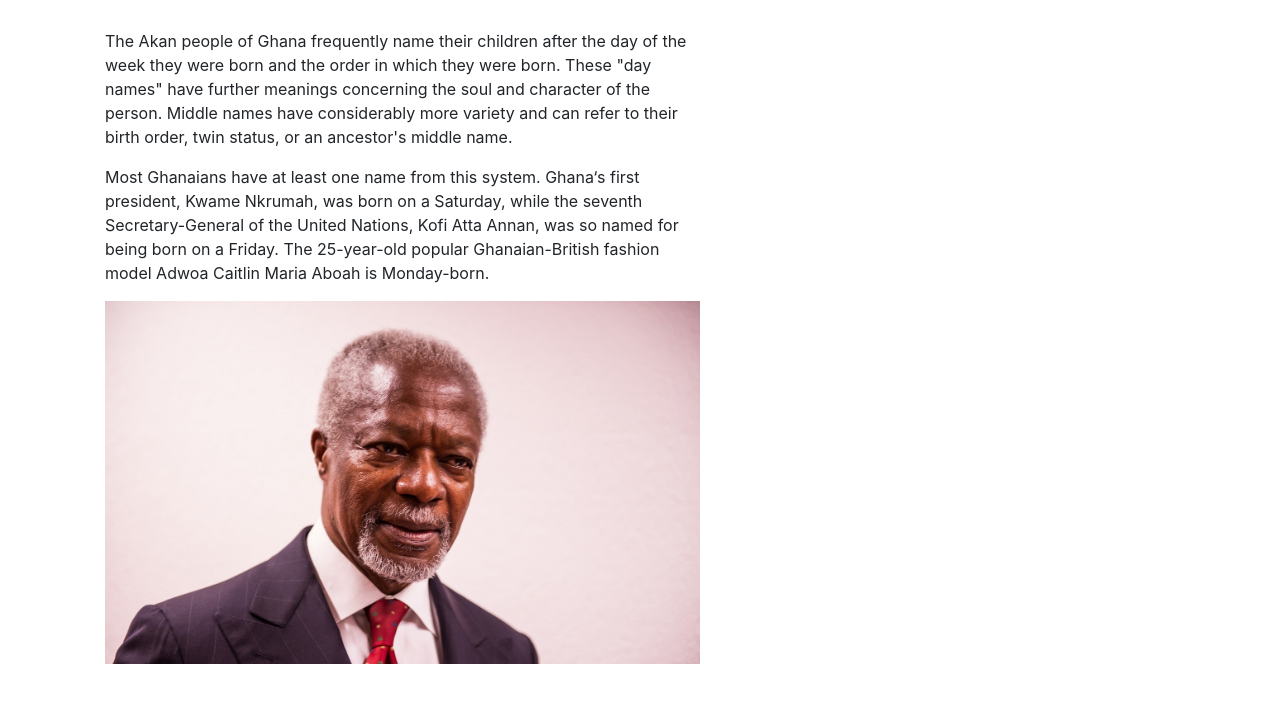
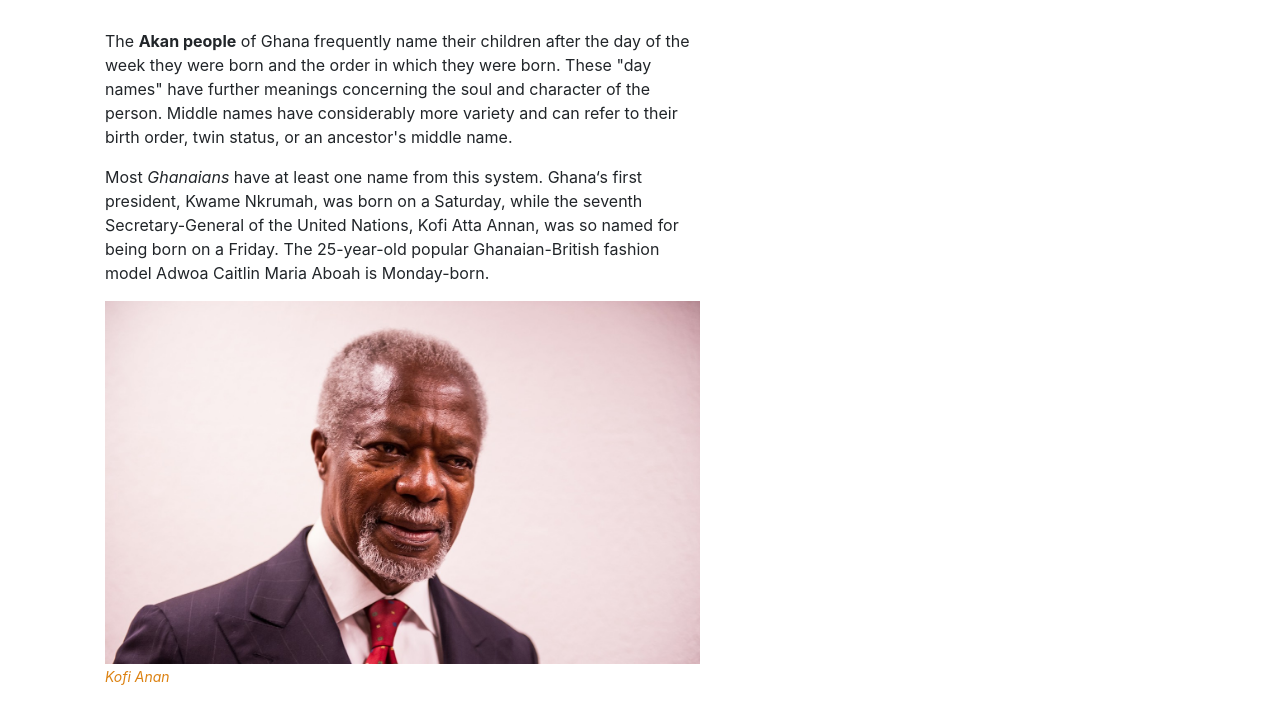
Before and after one commit to ngetichnicholas/Akan-Names, a plain HTML site: page index.html in a window 1280 px wide. Shown: the part 259-967 px from the top of the page. Before the commit the page ends 943 px from the top, so only its background shows below. Drawn offline with Linux system fonts and the light colour scheme.

Commit message:
Add caption to the image and apply styles

```diff
--- a/css/styles.css
+++ b/css/styles.css
@@ -20,3 +20,10 @@
   color: white;
   text-transform: uppercase;
 }
+span {
+  font-style: oblique;
+}
+#caption {
+  font-size: 14px;
+  color: #DC8212;
+}
--- a/index.html
+++ b/index.html
@@ -39,9 +39,10 @@
       <div class="col-md-7">
         <div class="card-title"><h1>Overview of Akan naming system</h1></div>
         <div class="card-body">
-          <p>The Akan people of Ghana frequently name their children after the day of the week they were born and the order in which they were born. These "day names" have further meanings concerning the soul and character of the person. Middle names have considerably more variety and can refer to their birth order, twin status, or an ancestor's middle name.</p>
-          <p>Most Ghanaians have at least one name from this system. Ghana‘s first president, Kwame Nkrumah, was born on a Saturday, while the seventh Secretary-General of the United Nations, Kofi Atta Annan, was so named for being born on a Friday. The 25-year-old popular Ghanaian-British fashion model Adwoa Caitlin Maria Aboah is Monday-born.</p>
+          <p>The <strong>Akan people</strong> of Ghana frequently name their children after the day of the week they were born and the order in which they were born. These "day names" have further meanings concerning the soul and character of the person. Middle names have considerably more variety and can refer to their birth order, twin status, or an ancestor's middle name.</p>
+          <p>Most <em>Ghanaians</em> have at least one name from this system. Ghana‘s first president, Kwame Nkrumah, was born on a Saturday, while the seventh Secretary-General of the United Nations, Kofi Atta Annan, was so named for being born on a Friday. The 25-year-old popular Ghanaian-British fashion model Adwoa Caitlin Maria Aboah is Monday-born.</p>
           <img src="images/kofi-anan.jpg" alt="Kofi Anana" width="100% ">
+          <span id="caption">Kofi Anan</span>
         </div>
       </div>
     </div>
```
